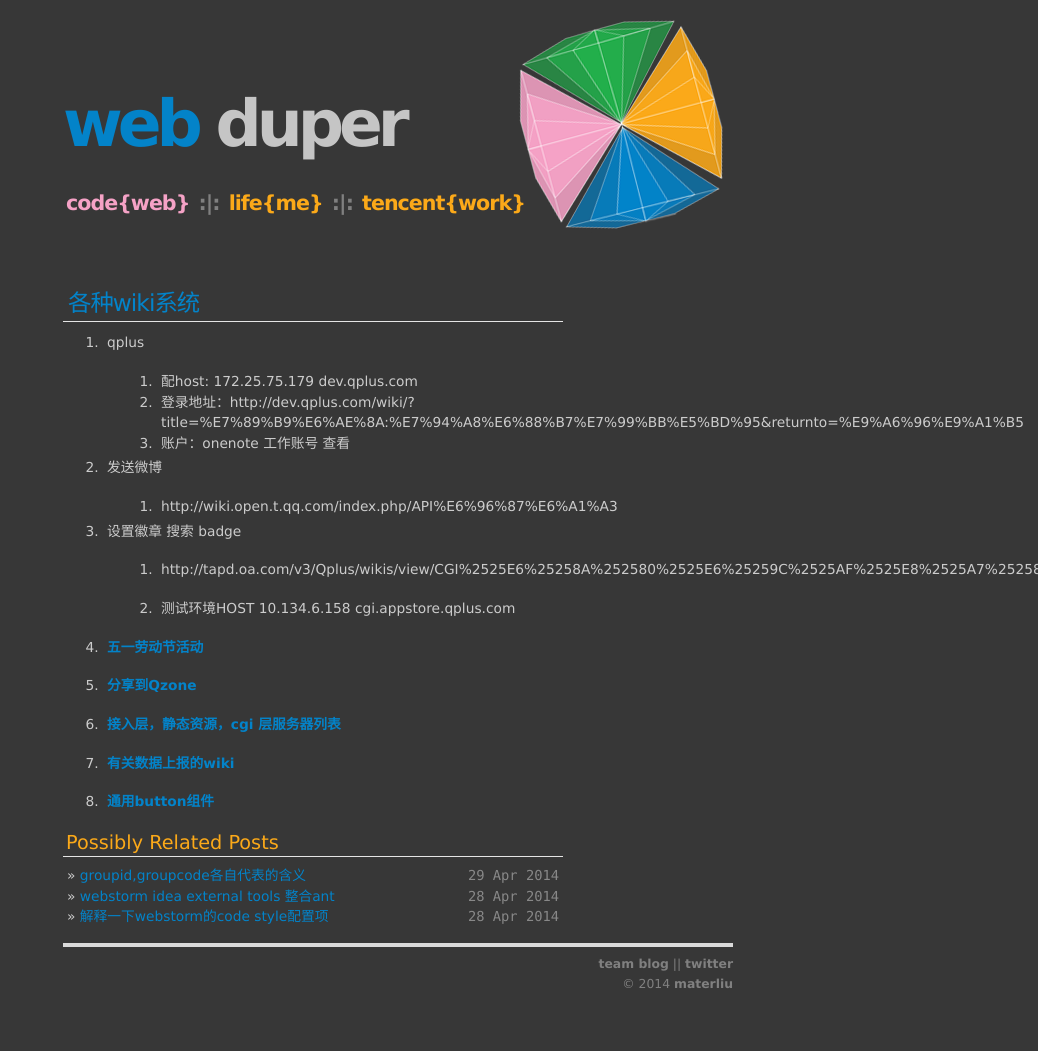
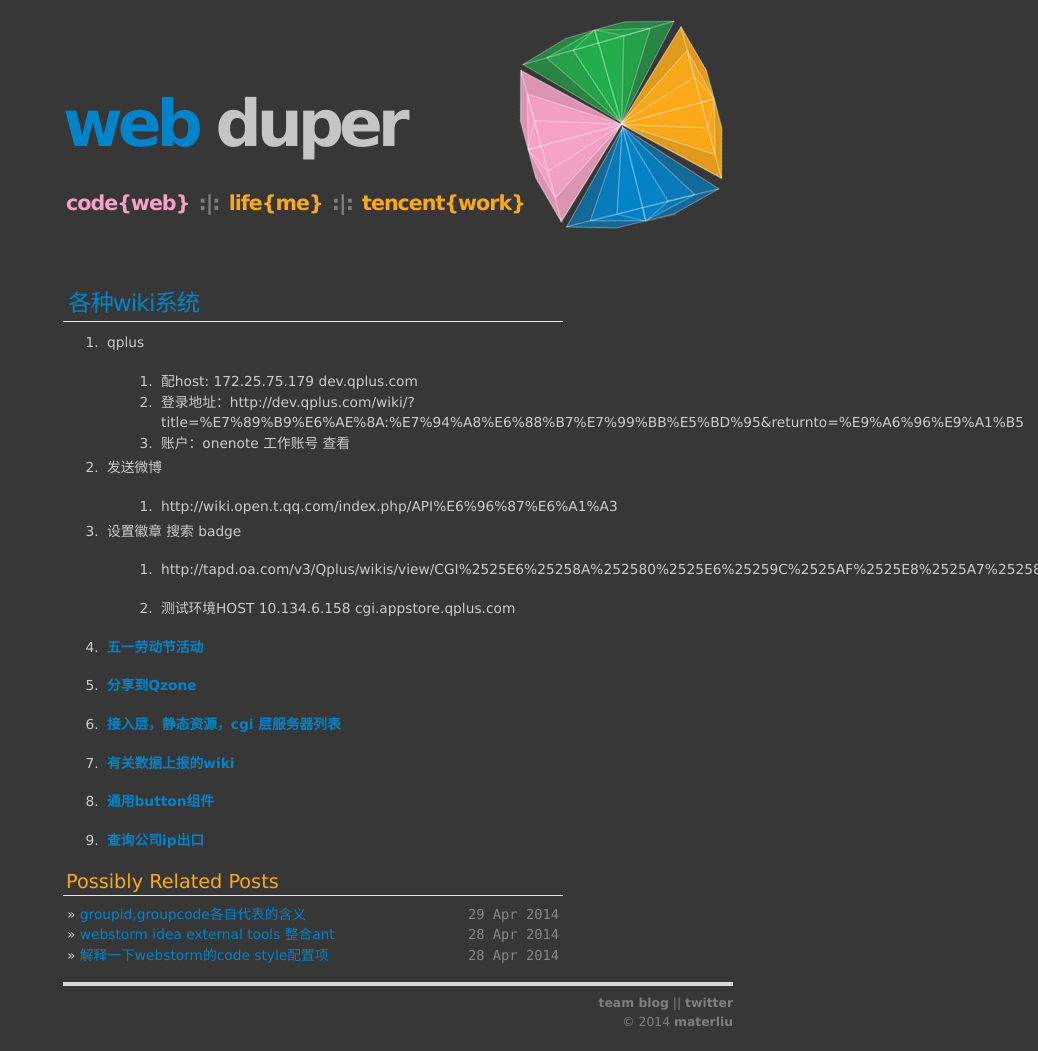
Before and after one commit to materliu/materliu.github.io, a Jekyll site: the page built from all/tencent/_posts/2014-04-17-wiki.md, in a window 1280 px wide. Shown: the whole page, without its empty margins (242-1280 px from the left). Built offline with Jekyll 4.4.1, drawn with Linux system fonts in a browser that asks for light colours; Markdown is read by kramdown in place of the engine named in the settings; before the commit the page ends 1013 px from its top, so only the background shows below that.

Commit message:
公司ip出口

```diff
--- a/all/tencent/_posts/2014-04-17-wiki.md
+++ b/all/tencent/_posts/2014-04-17-wiki.md
@@ -30,3 +30,5 @@
 7. [有关数据上报的wiki](http://tapd.oa.com/v3/QPlusAPI/wikis/view/HomePage)
 
 8. [通用button组件](\\tencent.com\tfs\部门目录\SNG社交网络事业群\即通应用部\01 项目类\01 Q+pc项目\02 产品设计\设计文档\Q+3.0通用标准控件库\蓝色窗口切图\按钮控件)
+
+9. [查询公司ip出口](http://labs.soc.com/ExportIP/ExportIPSearch)
```
